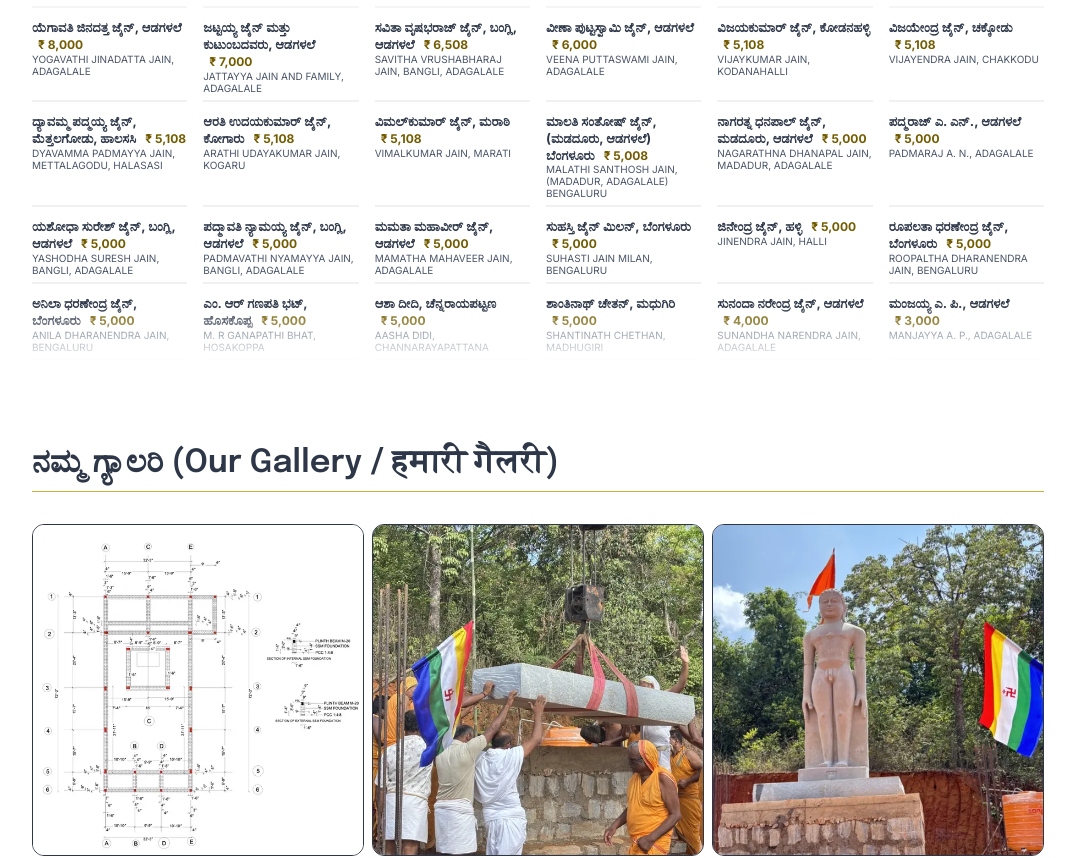
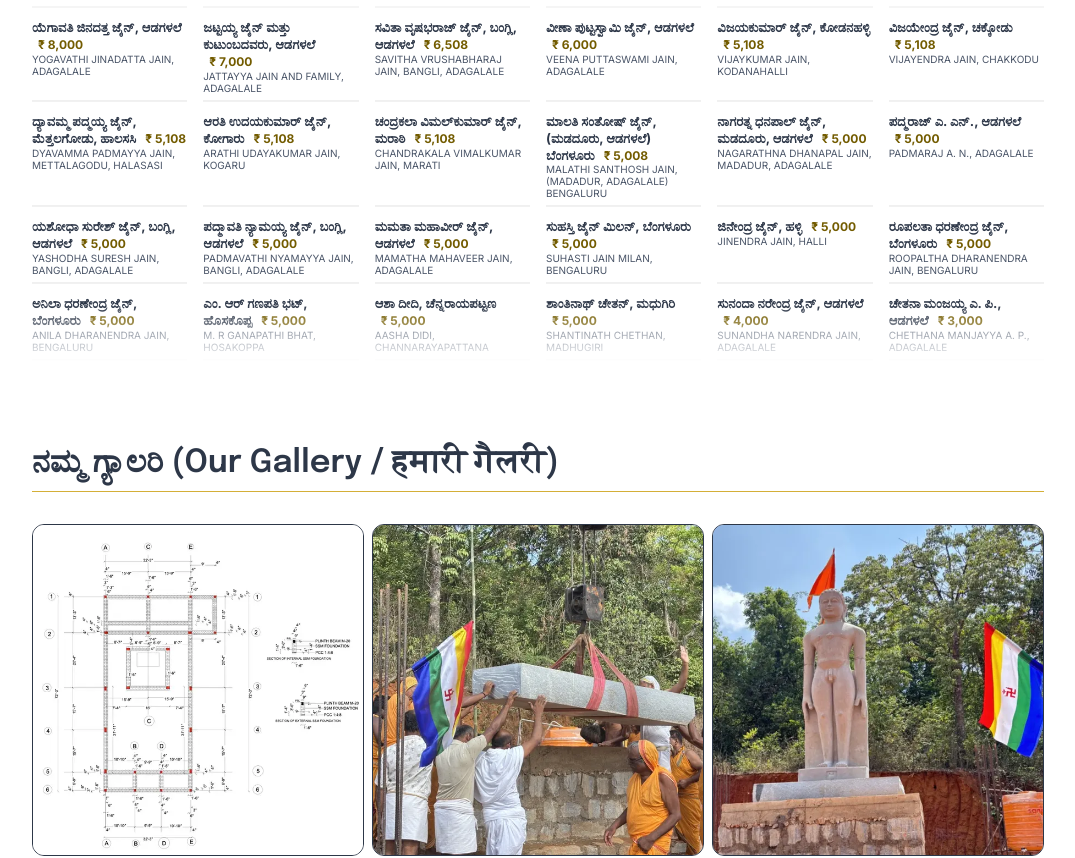
Before and after one commit to timothechauvet/sdjsac.in, a Next.js app: page / in a window 1280 px wide. Shown: the part 4227-5085 px from the top of the page, without its empty margins (102-1177 px from the left). Built offline with nearby package versions, Linux system fonts and the light colour scheme.

Commit message:
:sparkles: Update Chandrakala and Chethana donor names

```diff
--- a/app/page.js
+++ b/app/page.js
@@ -715,7 +715,7 @@ const MINOR_DONORS = [
   { nameKn: "ವಿಜಯೇಂದ್ರ ಜೈನ್, ಚಕ್ಕೋಡು", nameEn: "Vijayendra Jain, Chakkodu", amount: "₹ 5,108" },
   { nameKn: "ದ್ಯಾವಮ್ಮ ಪದ್ಮಯ್ಯ ಜೈನ್, ಮೆತ್ತಲಗೋಡು, ಹಾಲಸಸಿ", nameEn: "Dyavamma Padmayya Jain, Mettalagodu, Halasasi", amount: "₹ 5,108" },
   { nameKn: "ಆರತಿ ಉದಯಕುಮಾರ್ ಜೈನ್, ಕೋಗಾರು", nameEn: "Arathi Udayakumar Jain, Kogaru", amount: "₹ 5,108" },
-  { nameKn: "ವಿಮಲ್‌ಕುಮಾರ್ ಜೈನ್, ಮರಾಠಿ", nameEn: "Vimalkumar Jain, Marati", amount: "₹ 5,108" },
+  { nameKn: "ಚಂದ್ರಕಲಾ ವಿಮಲ್‌ಕುಮಾರ್ ಜೈನ್, ಮರಾಠಿ", nameEn: "Chandrakala Vimalkumar Jain, Marati", amount: "₹ 5,108" },
   { nameKn: "ಮಾಲತಿ ಸಂತೋಷ್ ಜೈನ್, (ಮಡದೂರು, ಆಡಗಳಲೆ) ಬೆಂಗಳೂರು", nameEn: "Malathi Santhosh Jain, (Madadur, Adagalale) Bengaluru", amount: "₹ 5,008" },
   { nameKn: "ನಾಗರತ್ನ ಧನಪಾಲ್ ಜೈನ್, ಮಡದೂರು, ಆಡಗಳಲೆ", nameEn: "Nagarathna Dhanapal Jain, Madadur, Adagalale", amount: "₹ 5,000" },
   { nameKn: "ಪದ್ಮರಾಜ್ ಎ. ಎನ್., ಆಡಗಳಲೆ", nameEn: "Padmaraj A. N., Adagalale", amount: "₹ 5,000" },
@@ -730,7 +730,7 @@ const MINOR_DONORS = [
   { nameKn: "ಆಶಾ ದೀದಿ, ಚೆನ್ನರಾಯಪಟ್ಟಣ", nameEn: "Aasha Didi, Channarayapattana", amount: "₹ 5,000" },
   { nameKn: "ಶಾಂತಿನಾಥ್ ಚೇತನ್, ಮಧುಗಿರಿ", nameEn: "Shantinath Chethan, Madhugiri", amount: "₹ 5,000" },
   { nameKn: "ಸುನಂದಾ ನರೇಂದ್ರ ಜೈನ್, ಆಡಗಳಲೆ", nameEn: "Sunandha Narendra Jain, Adagalale", amount: "₹ 4,000" },
-  { nameKn: "ಮಂಜಯ್ಯ ಎ. ಪಿ., ಆಡಗಳಲೆ", nameEn: "Manjayya A. P., Adagalale", amount: "₹ 3,000" },
+  { nameKn: "ಚೇತನಾ ಮಂಜಯ್ಯ ಎ. ಪಿ., ಆಡಗಳಲೆ", nameEn: "Chethana Manjayya A. P., Adagalale", amount: "₹ 3,000" },
   { nameKn: "ಪದ್ಮಲತಾ ಪ್ರಸಿದ್ಧ ಜೈನ್, (ಸಂಸೆ) ಬೆಂಗಳೂರು", nameEn: "Padmalatha Prasidda Jain, (Samse) Bengaluru", amount: "₹ 3,000" },
   { nameKn: "ವಿನುತಾ, ದಿವ್ಯಾ, ಭವ್ಯಾ ಜೈನ್, ಆಡಗಳಲೆ", nameEn: "Vinutha, Divya, Bhavya Jain, Adagalale", amount: "₹ 3,000" },
   { nameKn: "ಚೂಡರತ್ನ ಎ. ಜೆ., ಆಡಗಳಲೆ", nameEn: "Chudarathna A. J., Adagalale", amount: "₹ 2,500" },
```
